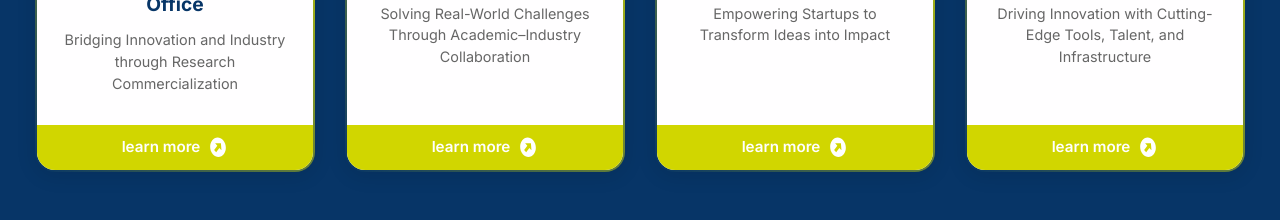
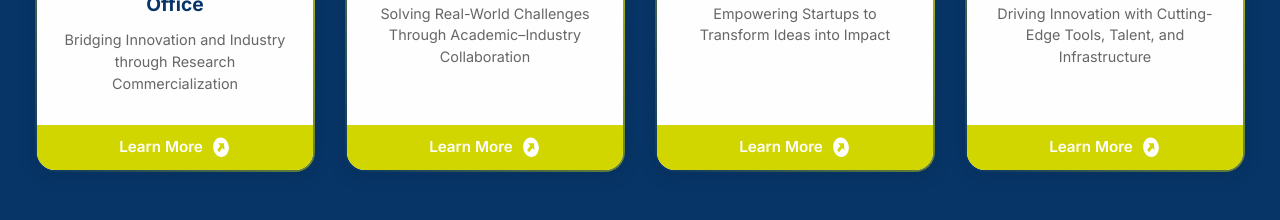
Before and after one commit to yahya-mdarhri/cie_market_frontend, a React (Vite) app: page / in a window 1280 px wide. Shown: the part 2700-2920 px from the top of the page. Built offline with nearby package versions, Linux system fonts and the light colour scheme.

Commit message:
feat: implement internationalization for hero section and departments in landing page

```diff
--- a/src/pages/landing/home/data.tsx
+++ b/src/pages/landing/home/data.tsx
@@ -53,45 +53,49 @@ export const partners = [
 
 
 // this array contains the stats data for the hero section
-export const statsData: StatsItemsType = {
-    a: { name: "Innovation & Patents", value: 644 },
-    b: { name: "International Patents", value: 117 },
-    c: { name: "Gold Medals", value: 2 },
-};
+export const getStatsData = (t: any): StatsItemsType => {
+    return {
+        a: { name: t('stats.innovationPatents'), value: 644 },
+        b: { name: t('stats.internationalPatents'), value: 117 },
+        c: { name: t('stats.goldMedals'), value: 2 },
+    };
+}
 
 // this object contains the data for the hero section
-export const heroProps: HeroProps = {
-    heroTitle: <>From Idea to Market Bridging Innovation and Industry</>,
-    heroDescription: "We are glad to have you here. Explore our features and services.",
-    firstAction: "Partner With Us",
-    secondAction: "Submit A Patent",
-    stats: statsData,
+export const getHeroProps = (t: any): HeroProps => {
+    return {
+        heroTitle: t('hero.title'),
+        heroDescription: t('hero.description'),
+        firstAction: t('hero.firstAction'),
+        secondAction: t('hero.secondAction'),
+        stats: getStatsData(t),
+    };
 };
 
 // this array contains the departments data for the home page
-export const departments = [
+export const getDepartments = (t: any) => [
     {
         icon: <FaHandshake size={40} color="var(--primary-color)" />,
-        name: "Technology Transfer Office",
-        description: "Bridging Innovation and Industry through Research Commercialization",
+        name: t('departments.tto.name'),
+        description: t('departments.tto.description'),
         link: "/tto"
     },
     {
         icon: <FaIndustry size={40} color="var(--primary-color)" />,
-        name: "Industrial Clinic",
-        description: "Solving Real-World Challenges Through Academic–Industry Collaboration",
+        name: t('departments.industrial.name'),
+        description: t('departments.industrial.description'),
         link: "/industrial"
     },
     {
         icon: <FaLightbulb size={40} color="var(--primary-color)" />,
-        name: "Incubator",
-        description: "Empowering Startups to Transform Ideas into Impact",
+        name: t('departments.incubator.name'),
+        description: t('departments.incubator.description'),
         link: "/incubator"
     },
     {
         icon: <FaTools size={40} color="var(--primary-color)" />,
-        name: "Tech Center",
-        description: "Driving Innovation with Cutting-Edge Tools, Talent, and Infrastructure",
+        name: t('departments.techCenter.name'),
+        description: t('departments.techCenter.description'),
         link: "/tech-center"
     }
 ];
--- a/src/pages/landing/home/home.tsx
+++ b/src/pages/landing/home/home.tsx
@@ -12,7 +12,7 @@ import Partners from "@ui/Landing/Partners/Partners";
 import { useDocumentTitle } from "@hooks/useDocumentTitle";
 import { Link } from 'react-router-dom';
 import ContactUs from "@ui/Landing/ContactUs/ContactUs";
-import { departments, heroProps, partners } from './data';
+import { getDepartments, getHeroProps, partners } from './data';
 
 interface CIEItemProps {
 	name: string;
@@ -22,6 +22,7 @@ interface CIEItemProps {
 }
 
 function CIEItem({name, description, icon, link}: CIEItemProps) {
+	const { t } = useTranslation('home');
 	return (
 		<Link to={link} className="CIEItem">
 			<div>
@@ -30,7 +31,7 @@ function CIEItem({name, description, icon, link}: CIEItemProps) {
 			<h3>{name}</h3>
 			<p>{description}</p>
 			<div className="CIEItemMore">
-				learn more
+				{t('departments.learnMore')}
 				<img src={arrow} alt="" />
 			</div>
 		</Link>
@@ -42,13 +43,7 @@ function Home() {
 	useDocumentTitle('Home | Centre for Innovation and Entrepreneurship');
 
 	return (
-		<LandingLayout heroProps={{
-			...heroProps,
-			heroTitle: t('hero.title'),
-			heroDescription: t('hero.description'),
-			firstAction: t('hero.firstAction'),
-			secondAction: t('hero.secondAction')
-		}}>
+		<LandingLayout heroProps={getHeroProps(t)}>
 				<Introduction
 					title={t('introduction.title')}
 					description={t('introduction.description')}
@@ -75,7 +70,7 @@ function Home() {
 						<p>{t('departments.subtitle')}</p>
 					</div>
 					<div className="DepartmentsSectionContent">
-						{departments.map((dept, index) => (
+						{getDepartments(t).map((dept, index) => (
 							<CIEItem
 								key={index}
 								icon={dept.icon}
```
